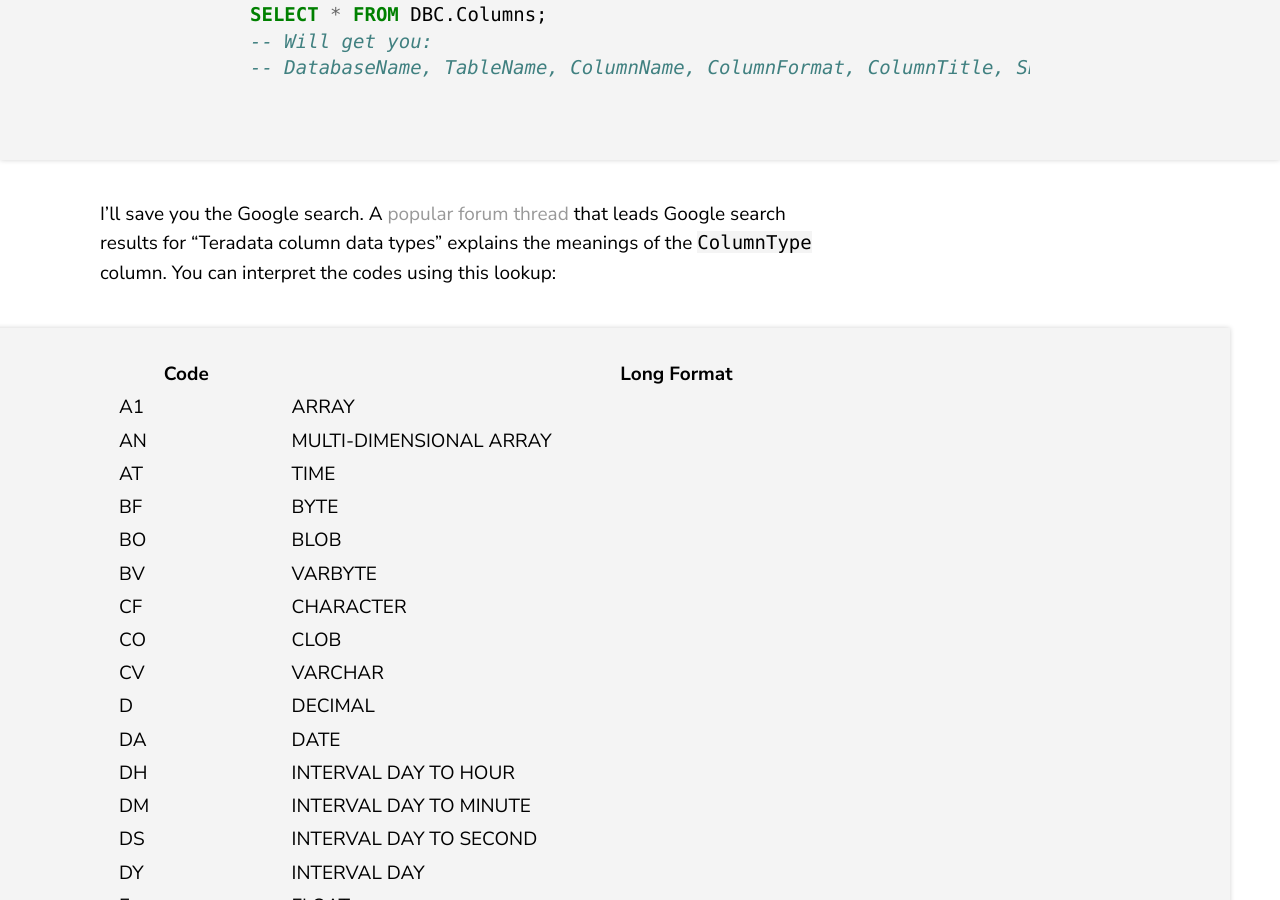
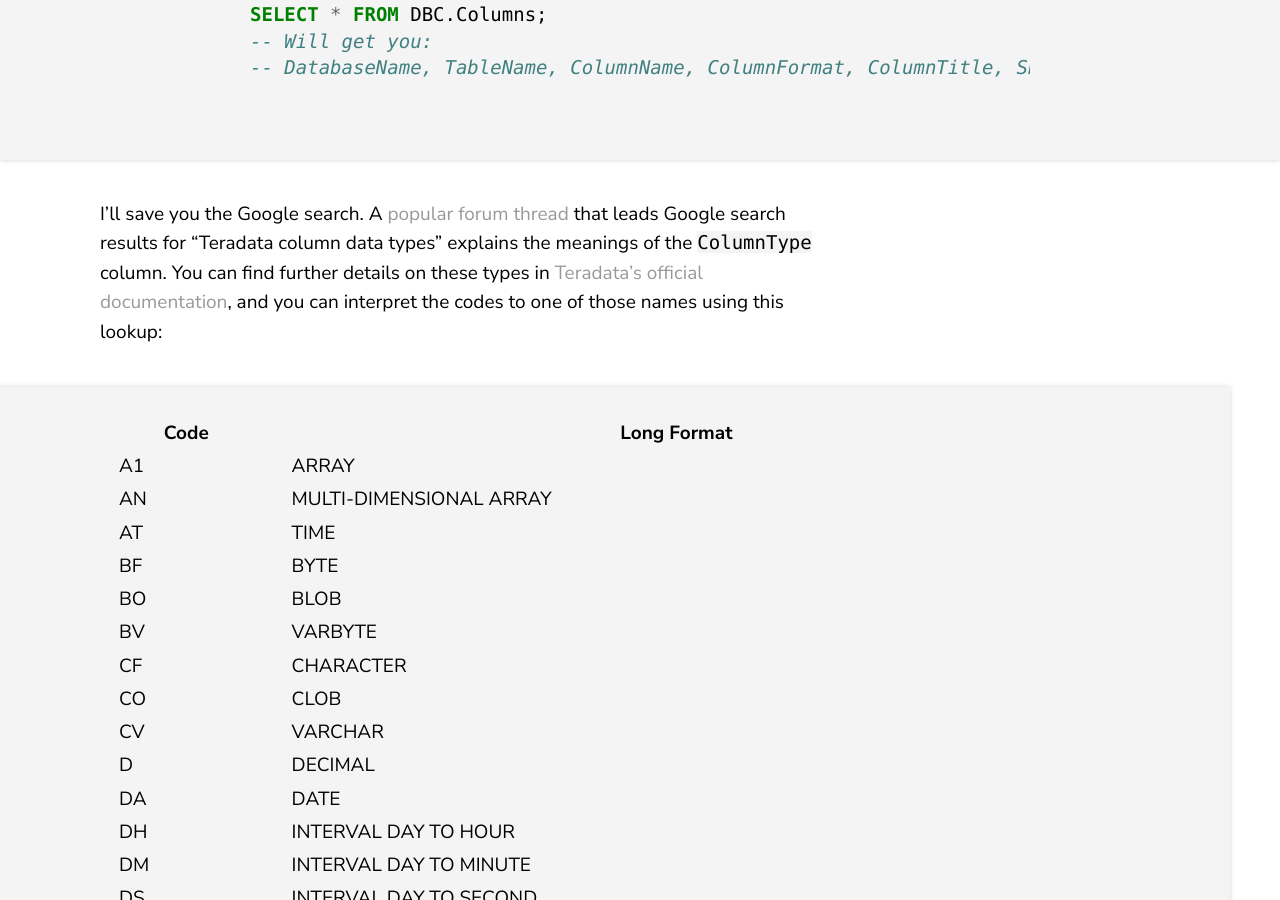
Before and after one commit to SeanTater/SeanTater.github.io, a Jekyll site: the page built from _posts/2020-04-22-common-schemata.md, in a window 1280 px wide and 900 px high, scrolled down 4546 px. Built offline with Jekyll 4.4.1, drawn with Linux system fonts in a browser that asks for light colours.

Commit message:
one extra TD link

````diff
--- a/_posts/2020-04-22-common-schemata.md
+++ b/_posts/2020-04-22-common-schemata.md
@@ -108,8 +108,9 @@ SELECT * FROM DBC.Columns;
 ```
 
 I'll save you the Google search. A [popular forum thread][1] that leads Google search results for
-"Teradata column data types" explains the meanings of the `ColumnType` column. You can interpret
-the codes using this lookup:
+"Teradata column data types" explains the meanings of the `ColumnType` column. You can find further
+details on these types in [Teradata's official documentation][2], and you can interpret the codes
+to one of those names using this lookup:
 
 Code  | Long Format
 ------|------------
````
Also changed, not shown: other parts of _posts/2020-04-22-common-schemata.md (+1 -0 lines).
